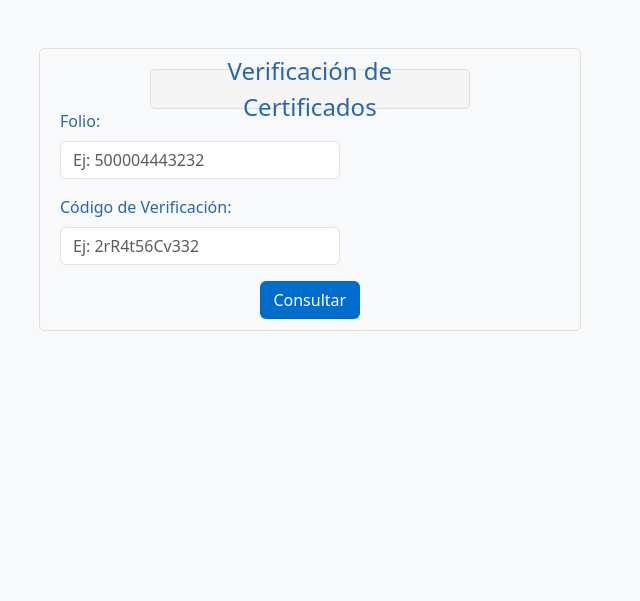
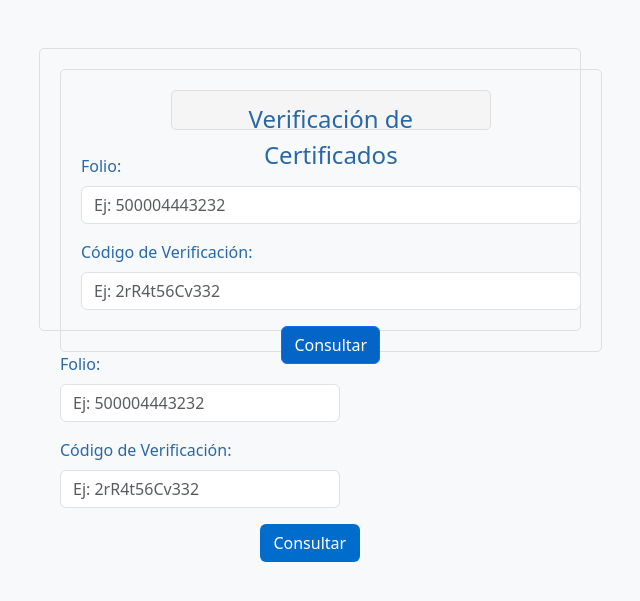
Before and after one commit to webverificador/OFICINA-INTERNET, a Flask app: page / in a window 1280 px wide. Shown: the top 601 px of the page, without its empty margins (423-1063 px from the left). Run offline with Flask 3, Linux system fonts and the light colour scheme.

Commit message:
Update index.html

```diff
--- a/templates/index.html
+++ b/templates/index.html
@@ -24,9 +24,32 @@
             <div class="col-md-4 mx-auto">
                 <div class="tarjeta-verificacion">
                     <div class="card-body">
-                        <div style="width: 320px; height: 40px; background-color: #f5f5f5; border: 1px solid #DFDFDF; border-radius: 5px; padding: 10px; color: #2868A8; text-align: center; display: flex; align-items: center; justify-content: center; margin: 0 auto;">
-  <span style="font-size: 24px;">Verificación de Certificados</span>
+                        <div class="tarjeta-verificacion">
+  <div class="card-body">
+
+    <!-- TÍTULO -->
+    <div style="width: 320px; height: 40px; background-color: #f5f5f5; border: 1px solid #DFDFDF; border-radius: 5px; padding: 10px; color: #2868A8; text-align: center; margin: 0 auto;">
+      <span style="font-size: 24px;">Verificación de Certificados</span>
+    </div>
+
+    <!-- FORMULARIO -->
+    <form method="POST" class="mt-4" style="text-align: left;">
+      <div class="mb-3">
+        <label class="form-label">Folio:</label>
+        <input type="text" class="form-control" name="folio" placeholder="Ej: 500004443232" required>
+      </div>
+      <div class="mb-3">
+        <label class="form-label">Código de Verificación:</label>
+        <input type="text" class="form-control" name="codigo" placeholder="Ej: 2rR4t56Cv332" required>
+      </div>
+      <div class="text-center">
+        <button type="submit" class="btn btn-primary" style="background-color: #0465c7;">Consultar</button>
+      </div>
+    </form>
+
+  </div>
 </div>
+
                         <form method="POST" class="text-center">
   <div class="mb-3">
     <label class="form-label text-start d-block">Folio:</label>
```
